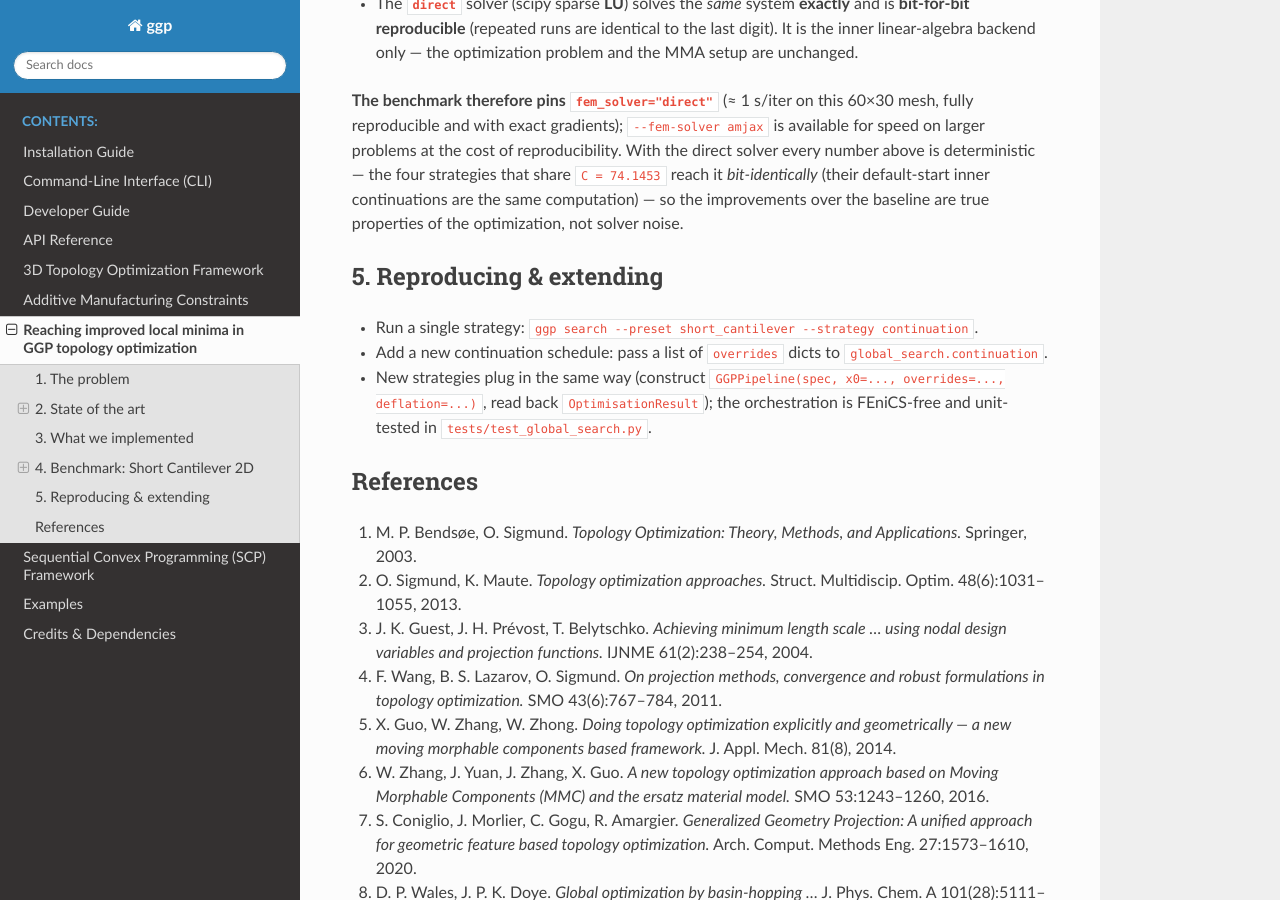
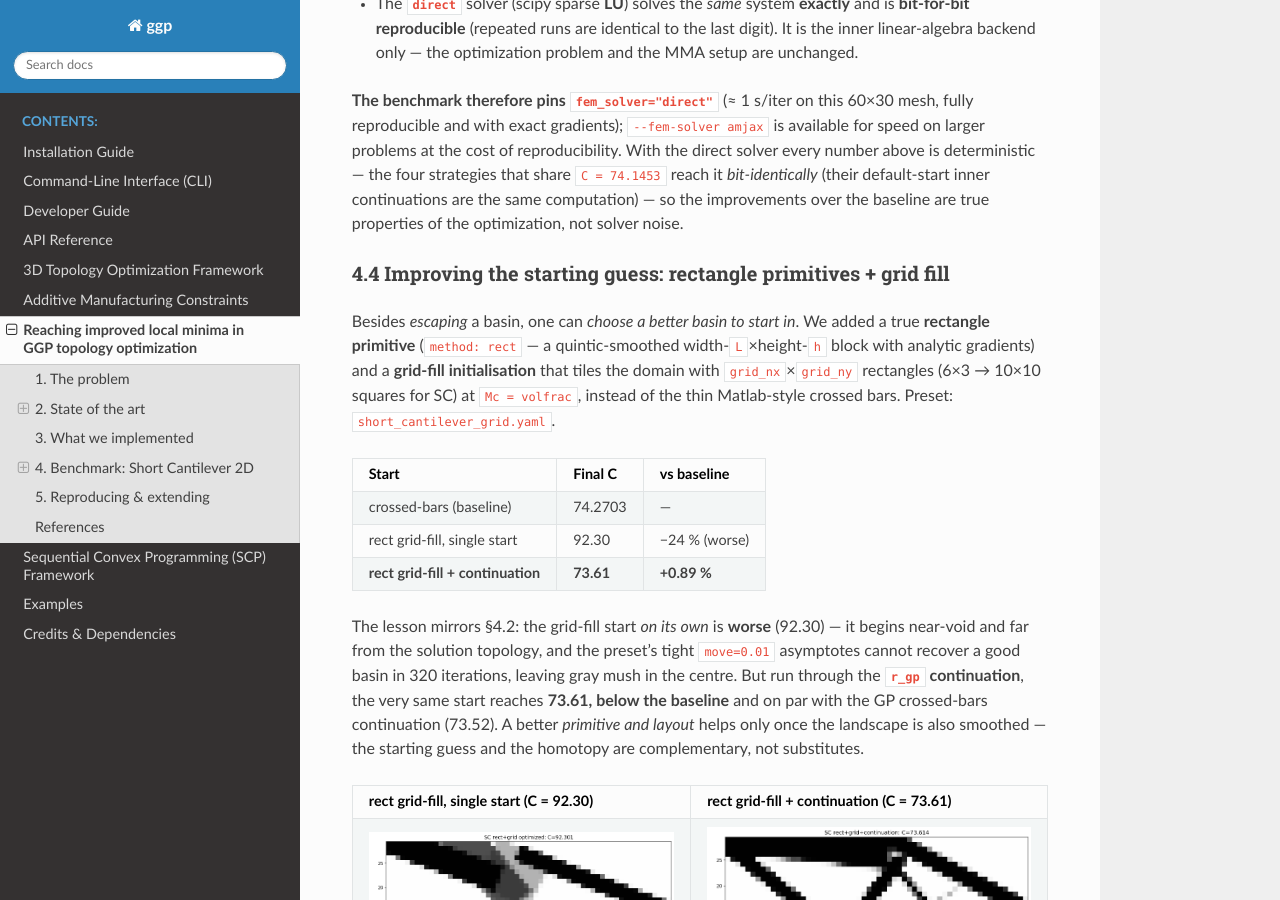
Before and after one commit to SimoneConiglio/generalized_geometry_projection, a Sphinx documentation site: the page built from docs/local_minima_review.md, in a window 1280 px wide and 900 px high, scrolled down 7501 px. Built offline with Sphinx 7.4.7 and the Read the Docs theme 3.1.0, drawn with Linux system fonts in a browser that asks for light colours.

Commit message:
SC rect+grid results: grid-fill start beats baseline with continuation
Run the rectangle grid-fill start on the Short Cantilever (deterministic direct
solver, 320-iter preset MMA):

  crossed-bars baseline           C = 74.2703
  rect grid-fill, single start    C = 92.30   (-24%, worse)
  rect grid-fill + continuation   C = 73.61   (+0.89%, beats baseline)

The grid-fill start alone is worse -- it begins near-void/far from the solution
and the tight asymptotes cannot recover a good basin in 320 iters (gray centre).
Through the r_gp continuation the same start reaches 73.61, below baseline and on
par with the GP crossed-bars continuation (73.52): a better primitive/layout helps
only once the landscape is also smoothed. Add review section 4.4 with the two
optimized-design figures.

Co-Authored-By: Claude Opus 4.8 <noreply@anthropic.com>
Claude-Session: https://claude.ai/code/session_0139M2jyPc6cJGW33xV6te9t

```diff
--- a/docs/local_minima_review.md
+++ b/docs/local_minima_review.md
@@ -300,6 +300,32 @@ number above is deterministic — the four strategies that share `C = 74.1453` r
 so the improvements over the baseline are true properties of the optimization, not solver
 noise.
 
+### 4.4 Improving the starting guess: rectangle primitives + grid fill
+
+Besides *escaping* a basin, one can *choose a better basin to start in*. We added a
+true **rectangle primitive** (`method: rect` — a quintic-smoothed width-`L`×height-`h`
+block with analytic gradients) and a **grid-fill initialisation** that tiles the domain
+with `grid_nx`×`grid_ny` rectangles (6×3 → 10×10 squares for SC) at `Mc = volfrac`,
+instead of the thin Matlab-style crossed bars. Preset: `short_cantilever_grid.yaml`.
+
+| Start | Final C | vs baseline |
+|---|---|---|
+| crossed-bars (baseline) | 74.2703 | — |
+| rect grid-fill, single start | 92.30 | −24 % (worse) |
+| **rect grid-fill + continuation** | **73.61** | **+0.89 %** |
+
+The lesson mirrors §4.2: the grid-fill start *on its own* is **worse** (92.30) — it begins
+near-void and far from the solution topology, and the preset's tight `move=0.01` asymptotes
+cannot recover a good basin in 320 iterations, leaving gray mush in the centre. But run
+through the **`r_gp` continuation**, the very same start reaches **73.61, below the
+baseline** and on par with the GP crossed-bars continuation (73.52). A better *primitive
+and layout* helps only once the landscape is also smoothed — the starting guess and the
+homotopy are complementary, not substitutes.
+
+| rect grid-fill, single start (C = 92.30) | rect grid-fill + continuation (C = 73.61) |
+|---|---|
+| ![rect grid single start](_static/sc2d_rect_grid_optimized.png) | ![rect grid + continuation](_static/sc2d_rect_grid_continuation.png) |
+
 ## 5. Reproducing & extending
 
 * Run a single strategy: `ggp search --preset short_cantilever --strategy continuation`.
```
Also changed, not shown: docs/_static/sc2d_rect_grid_continuation.png (added), docs/_static/sc2d_rect_grid_optimized.png (added).
